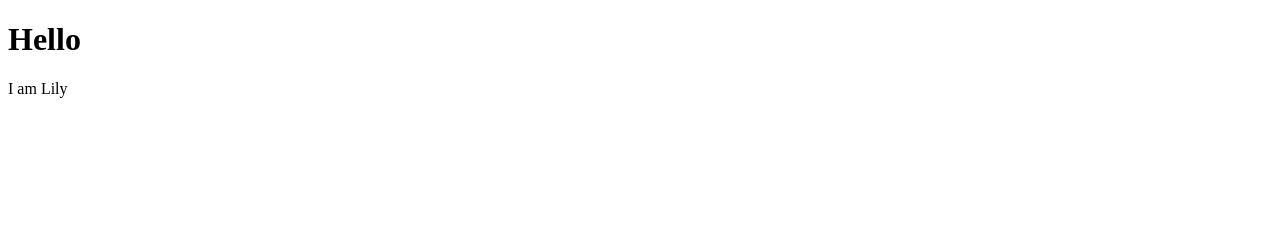
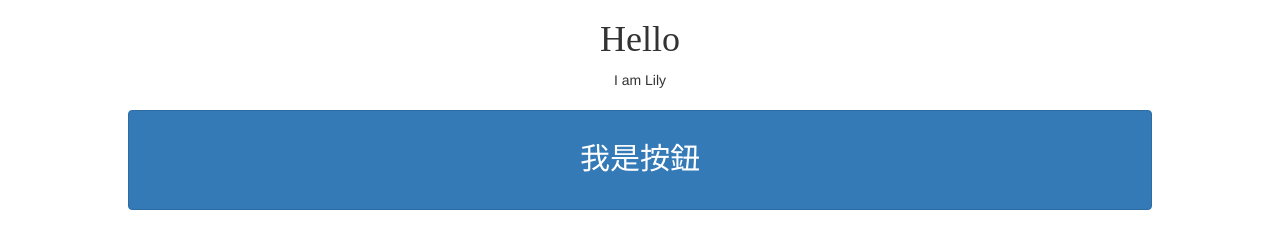
Before and after one commit to JalinWu/Accounting, a plain HTML site: page index.html in a window 1280 px wide. Drawn offline with Linux system fonts and the light colour scheme.

Commit message:
Update index.html

```diff
--- a/index.html
+++ b/index.html
@@ -1,13 +1,25 @@
 <!DOCTYPE html>
 <html lang="en">
+
 <head>
     <meta charset="UTF-8">
     <meta name="viewport" content="width=device-width, initial-scale=1.0">
     <meta http-equiv="X-UA-Compatible" content="ie=edge">
     <title>Document</title>
+
+    <link href="css/bootstrap.css" rel="stylesheet">
+    <link rel="stylesheet" type="text/css" href="css/style.css">
 </head>
+
 <body>
     <h1>Hello</h1>
     <p>I am Lily</p>
+    <button class="btn btn-primary" onclick="btnClick()">我是按鈕</button>
+    <script>
+        function btnClick() {
+            alert("Hi");
+        }
+    </script>
 </body>
+
 </html>
```
